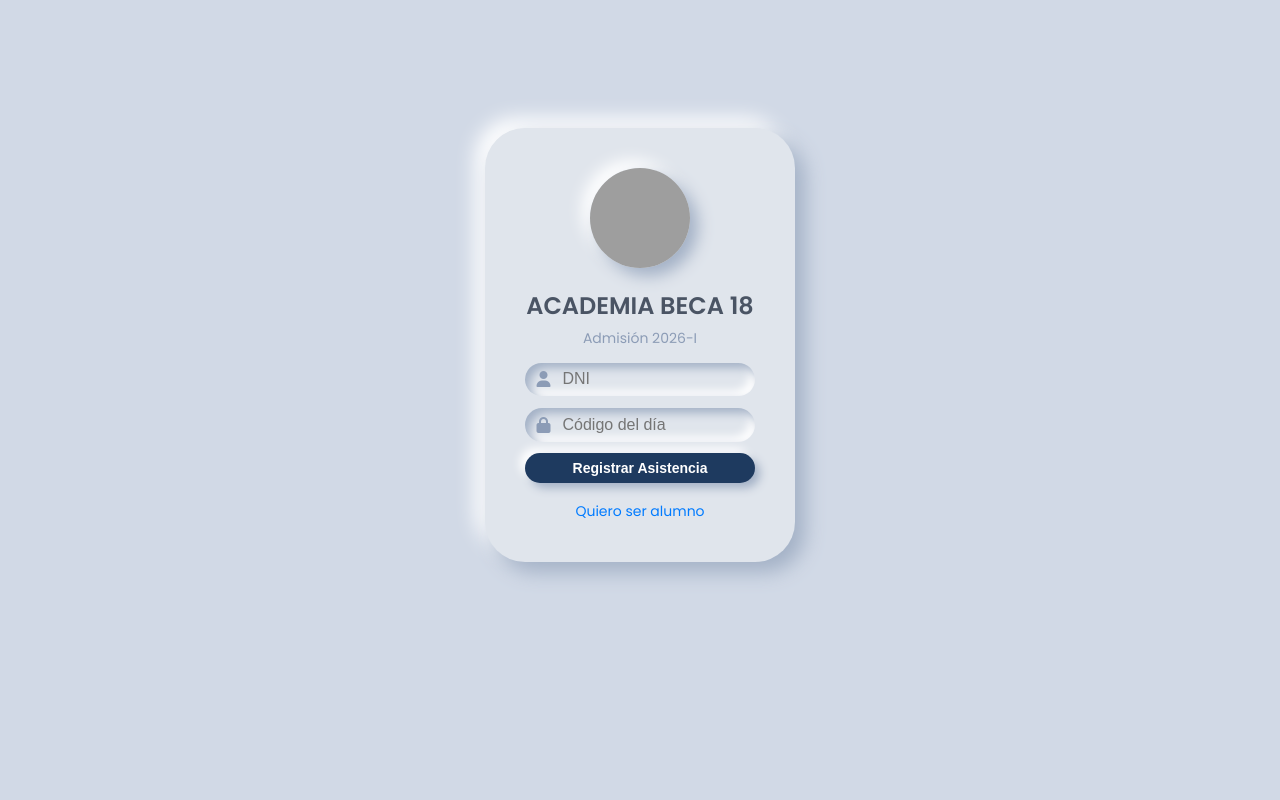
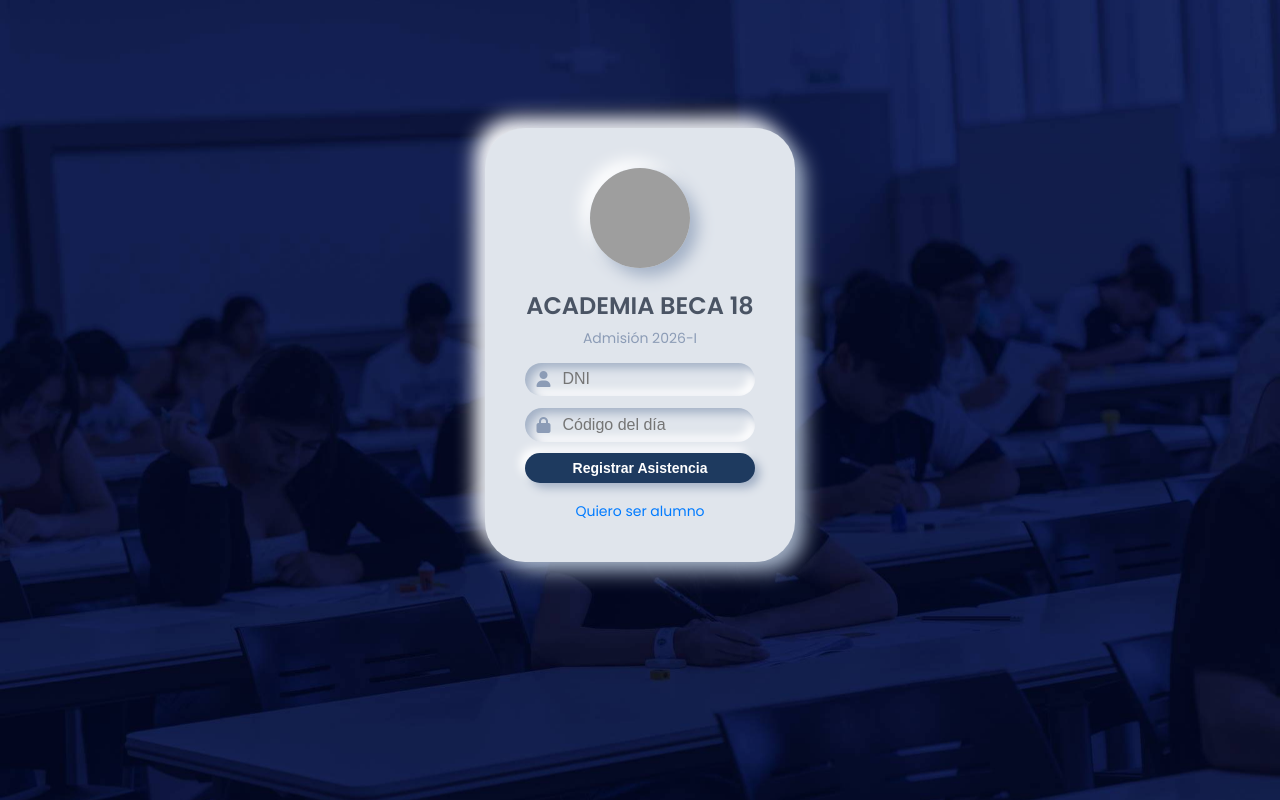
Before and after one commit to udepservicio/academia, a Flask app: page / in a window 1280 px wide. Run offline with Flask 3, Linux system fonts and the light colour scheme; grey boxes are pictures that could not be loaded.

Commit message:
Update Index.html

```diff
--- a/templates/Index.html
+++ b/templates/Index.html
@@ -18,8 +18,10 @@
             --text-secondary: #8c9cb6;
         }
 
+
         body {
-            background-color: var(--base-color);
+            background: url("/static/fo.jpg") no-repeat center center fixed;
+            background-size: cover; /* Para que ocupe toda la pantalla */
             font-family: 'Poppins', sans-serif;
             display: flex;
             justify-content: center;
```
